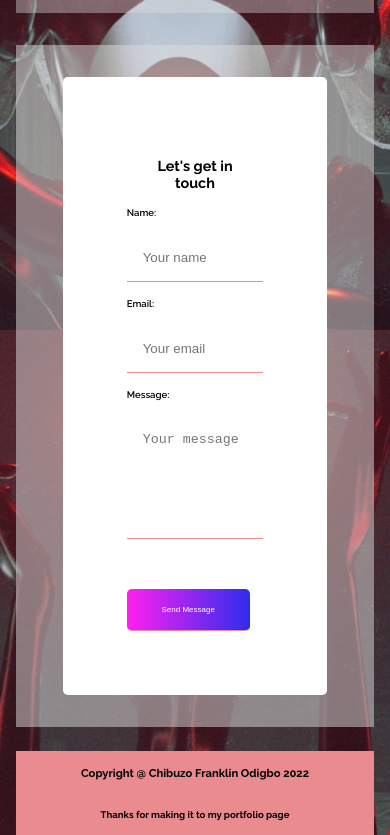
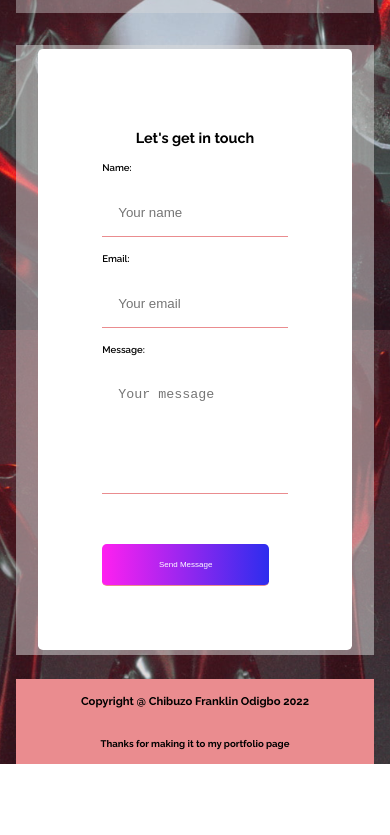
Before and after one commit to Franklivania/chibuzo, a plain HTML site: page index.html in a window 390 px wide. Shown: the part 3046-3881 px from the top of the page. After the commit the page ends 3810 px from the top, so only its background shows below. Drawn offline with Linux system fonts and the light colour scheme.

Commit message:
changed  mobile form view

```diff
--- a/style/contact.css
+++ b/style/contact.css
@@ -150,6 +150,7 @@ input[type="submit"]{
 @media screen and (min-width:200px) and ( max-width:767px ) {
     #contact{
         font-size: 0.6rem;
+        padding: 0.3rem;
     }
     .center input{
         text-align: center;
```
